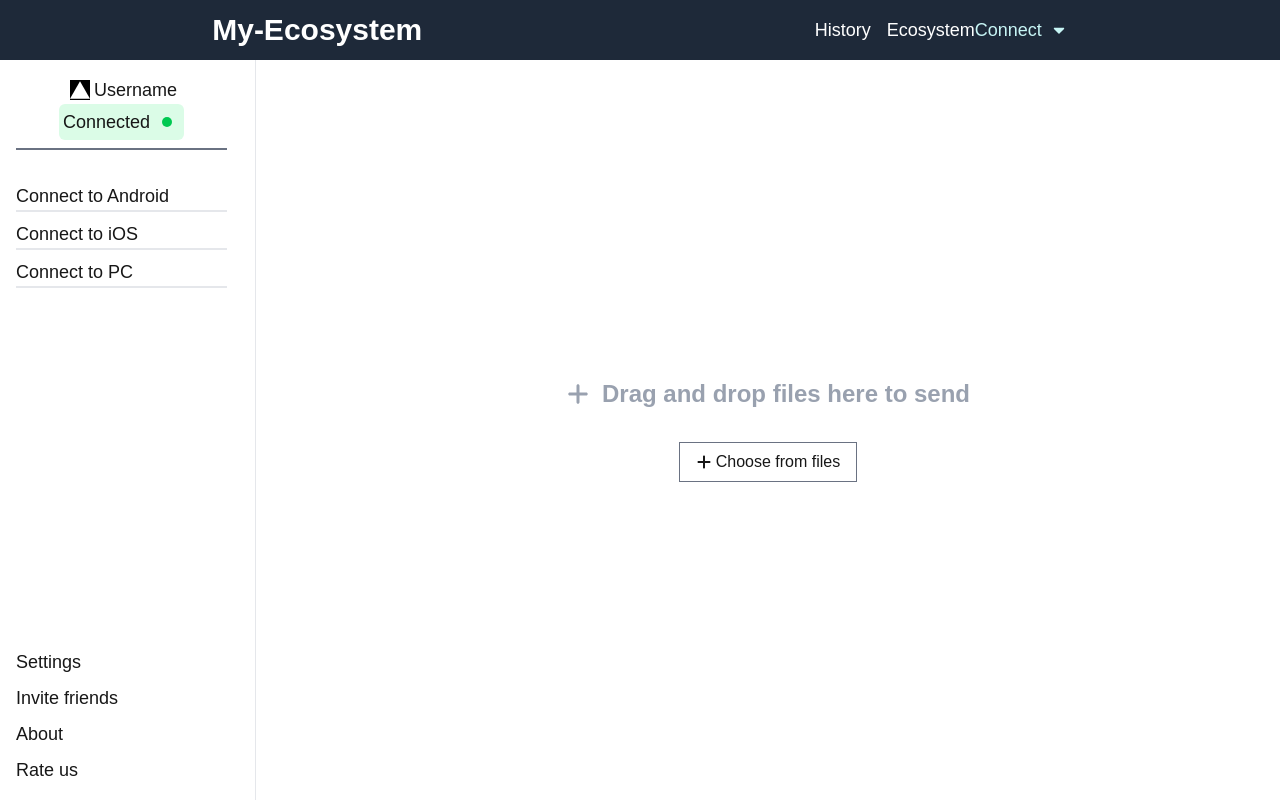
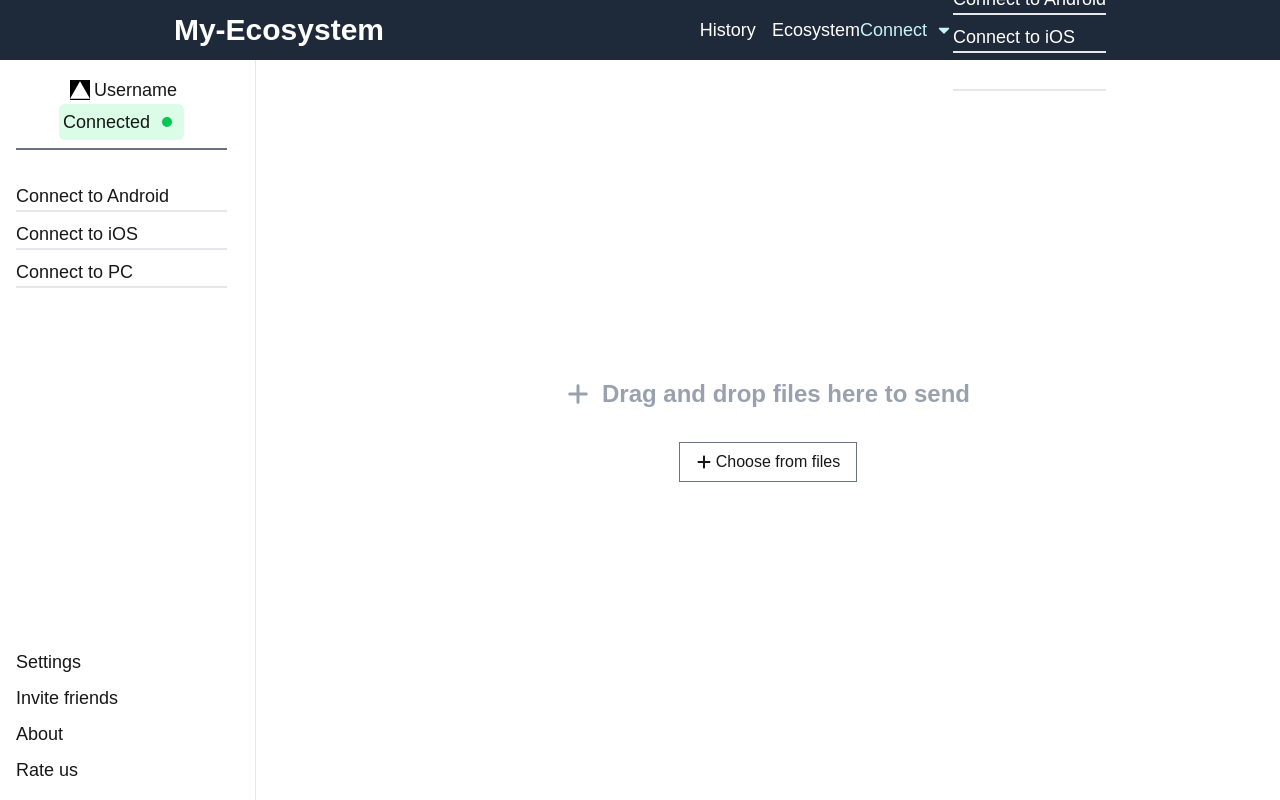
Before and after one commit to Abdulsamad-sama/PeerBeam, a Next.js app: page / in a window 1280 px wide. Built offline with nearby package versions, Linux system fonts and the light colour scheme; no server answers.

Commit message:
edited the UI/UX

```diff
--- a/src/components/Header/Header.tsx
+++ b/src/components/Header/Header.tsx
@@ -12,7 +12,7 @@ const Header = () => {
 
   return (
     <div>
-      {/* DESKTOP VIEW */}
+      {/*Desktop view sets automatiacally*/}
       <header className="  w-full h-[60px] flex bg-gray-800  text-white text-lg p-4 justify-around items-center">
         <div
           className="inline-flex sm:hidden"
@@ -23,6 +23,7 @@ const Header = () => {
         <h1 className="text-3xl font-bold">My-Ecosystem</h1>
 
         <nav className="flex items-center justify-between">
+          {/* shows when in desktop mode */}
           <ul className=" hidden sm:flex items-center space-x-4">
             <li>
               <Link href="/">History</Link>
@@ -31,6 +32,7 @@ const Header = () => {
               <Link href="/ecosystem">Ecosystem</Link>
             </li>
           </ul>
+          {/* stays constant both in mobile and desktop view */}
           <button
             type="button"
             className="prim-color text-lg hover:underline underline-offset-4 flex items-center gap-2"
@@ -39,6 +41,20 @@ const Header = () => {
             Connect
             {isConnectOpen ? <FaCaretUp /> : <FaCaretDown />}
           </button>
+
+          <div>
+            <ol className="mt-4 space-y-2 ">
+              <li className="border-b-2 border-b-gray-200">
+                <ToAndroid />
+              </li>
+              <li className="border-b-2 border-b-gray-200">
+                <ToiOS />
+              </li>
+              <li className="border-b-2 border-b-gray-200 ">
+                <ToPc />
+              </li>
+            </ol>
+          </div>
         </nav>
       </header>
     </div>
```
